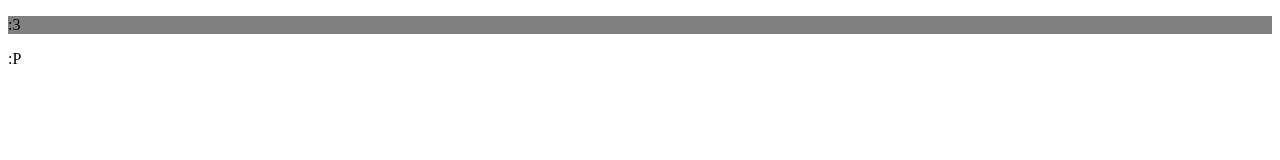
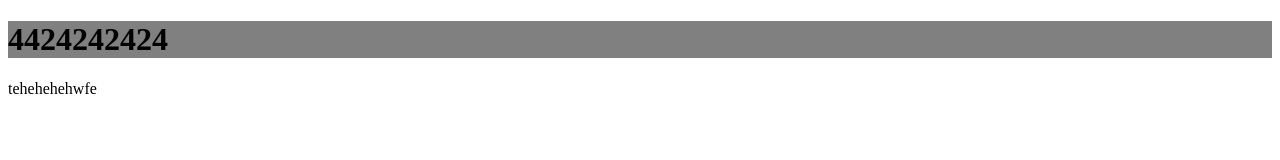
Before and after one commit to DesButSchool/blarb, a plain HTML site: page go-weebles/index.html in a window 1280 px wide. Drawn offline with Linux system fonts and the light colour scheme.

Commit message:
Update index.html

```diff
--- a/go-weebles/index.html
+++ b/go-weebles/index.html
@@ -6,8 +6,10 @@
   </head>
   <body>
     <header>
-      <p>:3</p>
+      <div class=title>
+        <h1>4424242424</h1>
+      </div>
     </header>
-    <p>:P</p>
+    <p>tehehehehwfe</p>
   </body>
 </html>
```
